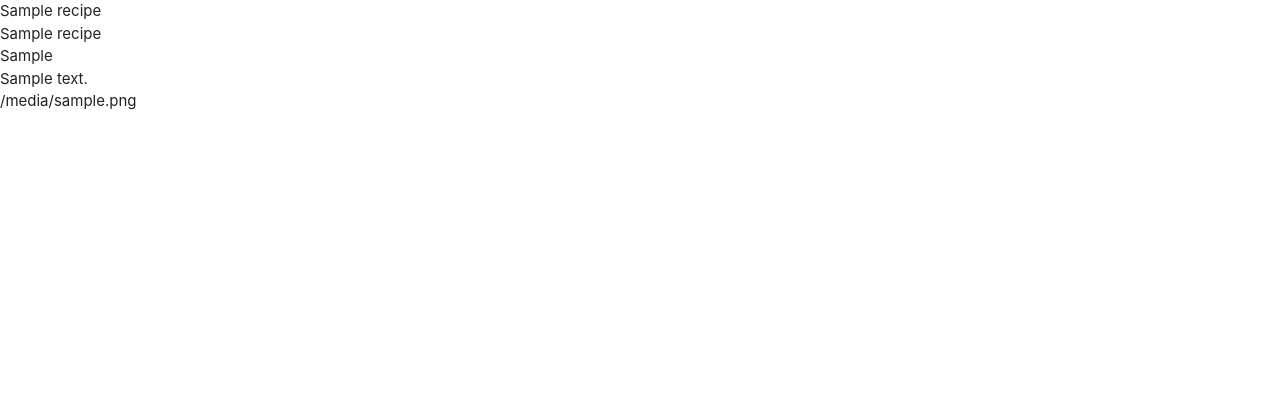
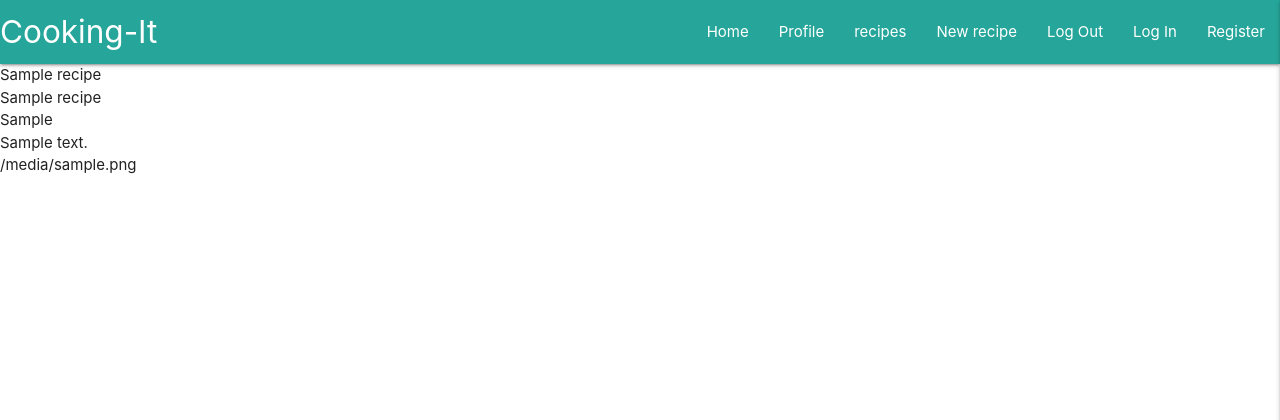
Before and after one commit to TjoAlex/Cooking-It, a Flask app: page / in a window 1280 px wide. Shown: the top 420 px of the page. Run offline with Flask 2, Linux system fonts and the light colour scheme; a database or web service that is not in the repository returns one stand-in record (values such as "Sample title"); some libraries are stand-ins or nearby versions.

Commit message:
Add Materialize Navbar and Sidenav

```diff
--- a/static/js/script.js
+++ b/static/js/script.js
@@ -0,0 +1,5 @@
+$(document).ready(function () {
+    $('.sidenav').sidenav({
+        edge: "right"
+    });
+});
--- a/templates/base.html
+++ b/templates/base.html
@@ -19,6 +19,40 @@
 
 <body>
 
+    <header>
+        <!-- Top navbar -->
+        <nav class=" teal lighten-1">
+            <div class="nav-wrapper">
+                <a href="{{ url_for('get_recipe') }}" class="brand-logo">Cooking-It</a>
+                <a href="#" data-target="mobile-demo" class="sidenav-trigger right"><i
+                        class="material-icons">menu</i></a>
+                <ul class="right hide-on-med-and-down">
+                    <li><a href="{{ url_for('get_recipe') }}">Home</a></li>
+                    <li><a href="#">Profile</a></li>
+                    <li><a href="#">recipes</a></li>
+                    <li><a href="#">New recipe</a></li>
+                    <li><a href="#">Log Out</a></li>
+                    <li><a href="#">Log In</a></li>
+                    <li><a href="#">Register</a></li>
+                </ul>
+            </div>
+        </nav>
+
+        <!-- mobile sidenav -->
+        <ul class="sidenav" id="mobile-demo">
+            <li>
+                <h4 class="center-align teal lighten-1 text-darken-4">Cooking-It</h4>
+            </li>
+            <li><a href="{{ url_for('get_recipe') }}">Home</a></li>
+            <li><a href="#">Profile</a></li>
+            <li><a href="#">recipes</a></li>
+            <li><a href="#">New recipe</a></li>
+            <li><a href="#">Log Out</a></li>
+            <li><a href="#">Log In</a></li>
+            <li><a href="#">Register</a></li>
+        </ul>
+    </header>
+
     {% block content %}
     {% endblock %}
 
```
